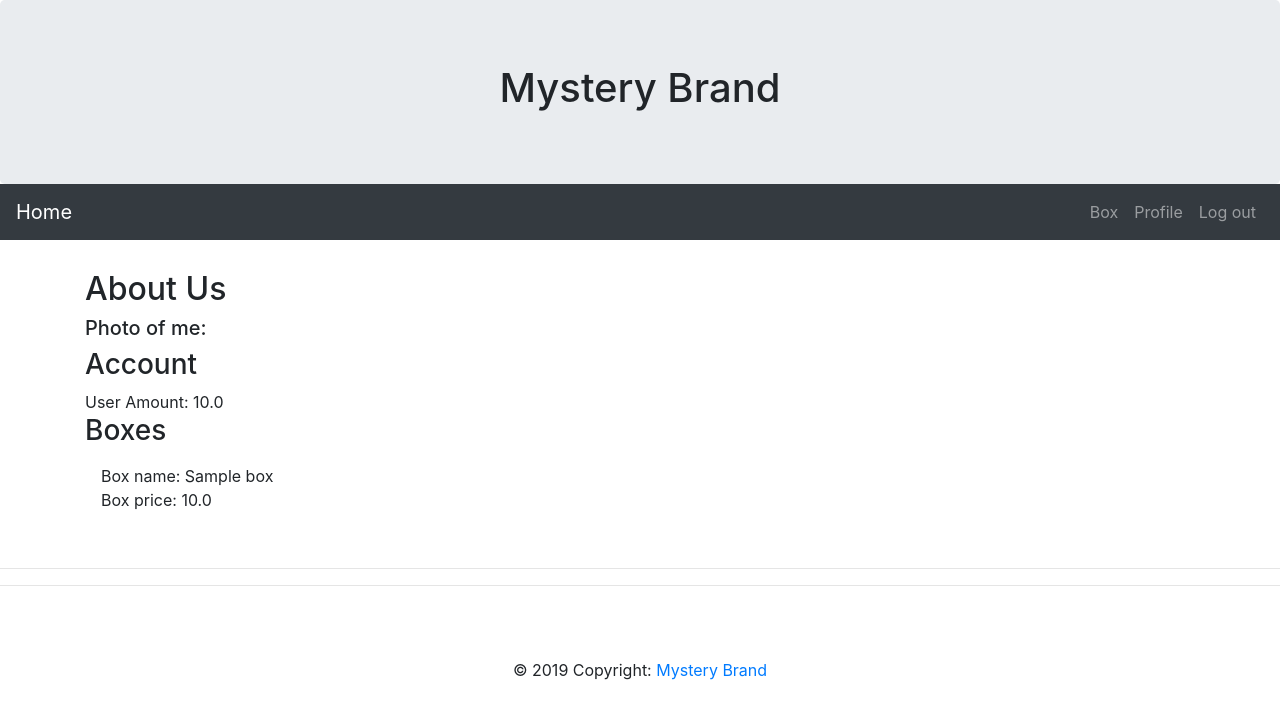
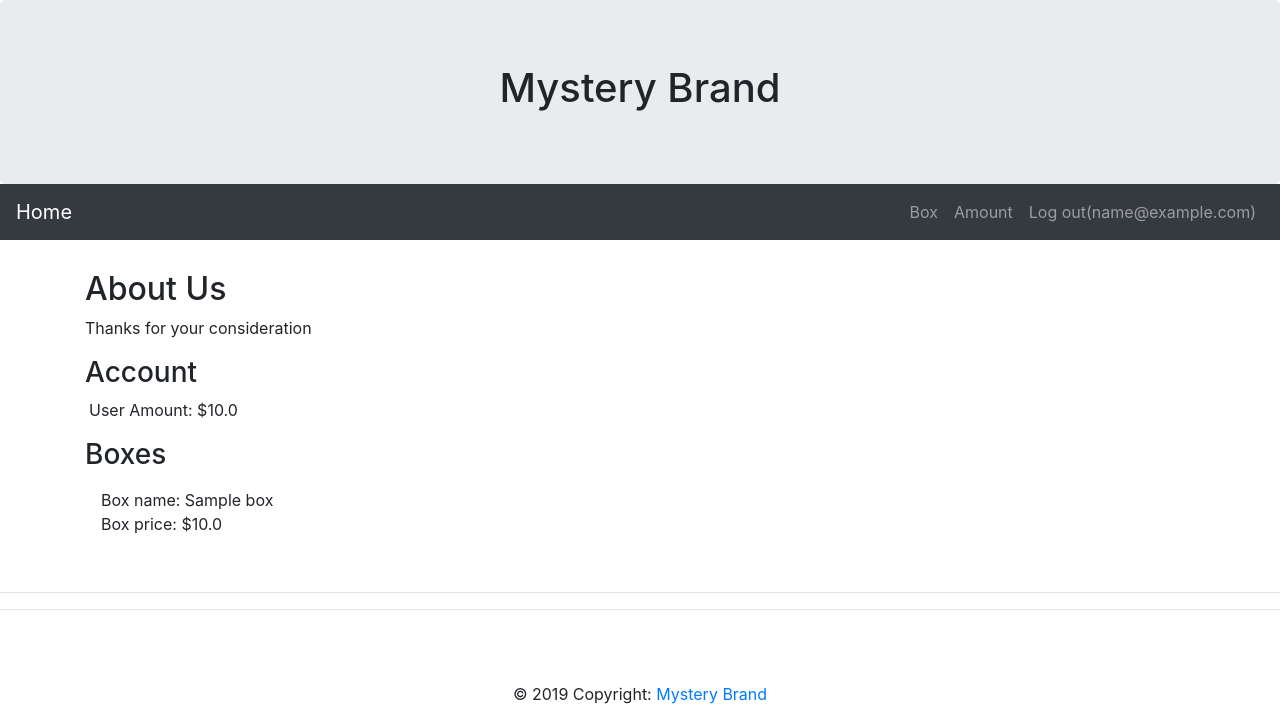
Before and after one commit to sottoc/pythonTestApp, a Django app: page / in a window 1280 px wide. Shown: the top 712 px of the page. Run offline with Django 3.2, Linux system fonts and the light colour scheme; a user stored in the database is signed in; tables that the repository leaves empty hold one stand-in row (values such as "Sample post"); some libraries are stand-ins or nearby versions.

Commit message:
update user box and amount input

```diff
--- a/mainApps/views.py
+++ b/mainApps/views.py
@@ -10,7 +10,7 @@ def home_view(request):
     for obj in accounts:
         print(obj.amount)
     return render(request, "mainApps/home.html" , {
-        'loggedin' : request.user.is_authenticated,
+        'user' : request.user,
         'accounts' : accounts,
         'boxes' : boxes,
     })
@@ -22,15 +22,15 @@ def account_view(request):
     if request.method == "POST":
         amount = float(request.POST['amount'])
         user = request.user
-        accounts = Account.objects.all()
-        if len(accounts) > 0:
+        accounts = Account.objects.filter(user=user).first()
+        if accounts:
             error = "Account is already existed."
         else:
             account = Account()
             account.user = user
             account.amount = amount
             account.save()
-    return render(request, "mainApps/profile.html" ,{'error' : error, 'loggedin' : request.user.is_authenticated})
+    return render(request, "mainApps/profile.html" ,{'error' : error, 'user' : request.user})
 
 @login_required
 def box_view(request):
@@ -47,4 +47,4 @@ def box_view(request):
         print(box_name)
         print(box_price)
         return redirect('/')
-    return render(request, "mainApps/box.html", {'loggedin' : request.user.is_authenticated})
+    return render(request, "mainApps/box.html", {'user' : request.user})
--- a/templates/layout/layout.html
+++ b/templates/layout/layout.html
@@ -19,7 +19,7 @@
   </button>
   <div class="collapse navbar-collapse" id="collapsibleNavbar">
     <ul class="navbar-nav ml-auto">
-      {% if not loggedin %}
+      {% if not user.is_authenticated %}
       <li class="nav-item">
         <a class="nav-link" href="/auth/login">Login</a>
       </li>
@@ -31,11 +31,11 @@
         <a class="nav-link" href="/mainApps/box">Box</a>
       </li>
         <li class="nav-item">
-        <a class="nav-link" href="/mainApps/account/">Profile</a>
+        <a class="nav-link" href="/mainApps/account/">Amount</a>
       </li>
       </li>
       <li class="nav-item">
-        <a class="nav-link" href="/auth/logout/">Log out</a>
+        <a class="nav-link" href="/auth/logout/">Log out({{user.email}})</a>
       </li>
       {% endif %}
     </ul>
@@ -49,7 +49,7 @@
     <!-- Footer Links -->
     <hr>
     <!-- Call to action -->
-    {% if not loggedin %}
+    {% if not user.is_authenticated %}
      <ul class="list-unstyled list-inline text-center py-2">
       <li class="list-inline-item">
         <h5 class="mb-1">Register for free</h5>
--- a/templates/mainApps/home.html
+++ b/templates/mainApps/home.html
@@ -4,17 +4,19 @@
   <div class="row">
     <div class="col-sm-12">
       <h2>About Us</h2>
-      <h5>Photo of me:</h5>
-      {% if loggedin %}
+      <p> Thanks for your consideration </p>
+      {% if user.is_authenticated %}
       <h3> Account </h3>
       {% for account in accounts %}
-       <span> User Amount: </span>{{account.amount}}
+       <div class="m-1">
+         <span> User Amount: </span> ${{account.amount}}
+       </div>
       {% endfor %}
-      <h3> Boxes </h3>
+      <h3 class="mt-3"> Boxes </h3>
       {% for box in boxes %}
       <div class="m-3">
         <span> Box name: </span>{{box.name}} <br>
-        <span> Box price: </span>{{box.price}} <br>
+        <span> Box price: </span> ${{box.price}} <br>
       </div>
       {% endfor %}
       {% endif %}
```
